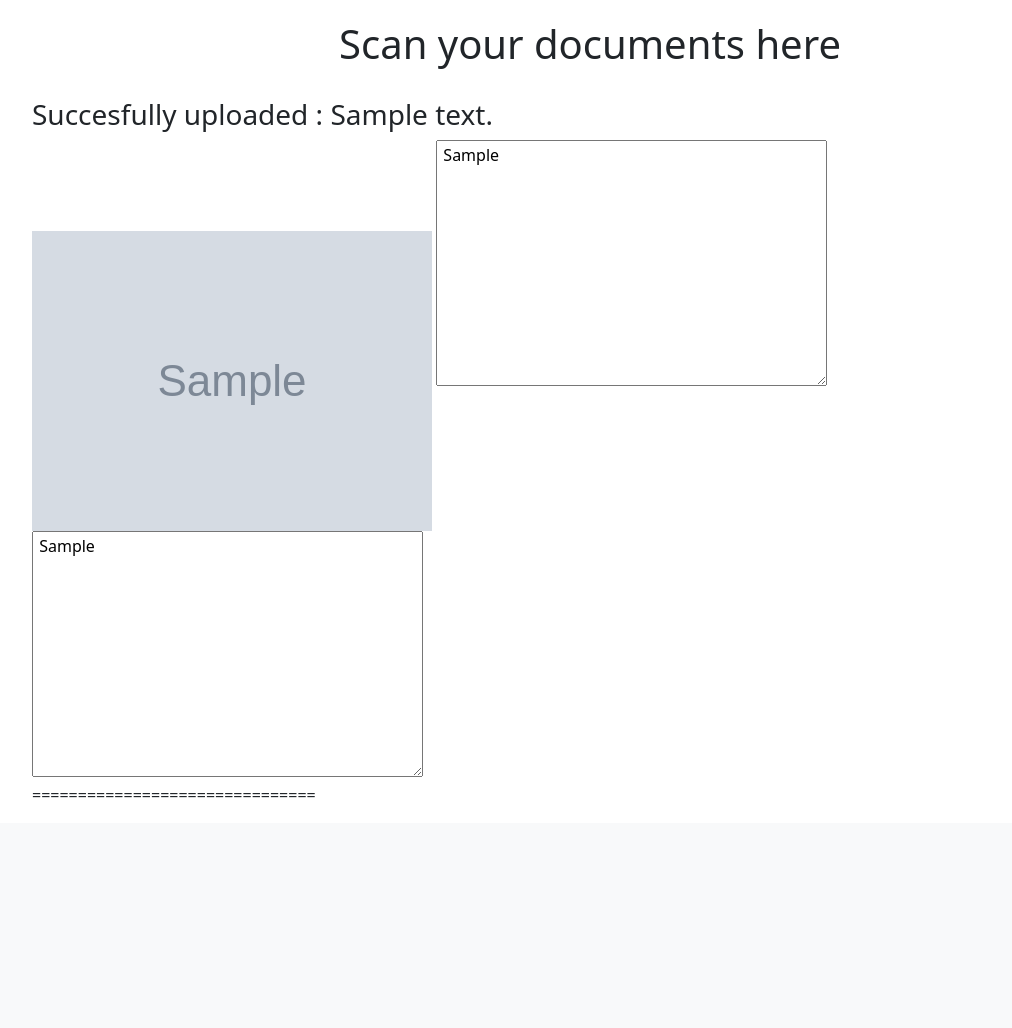
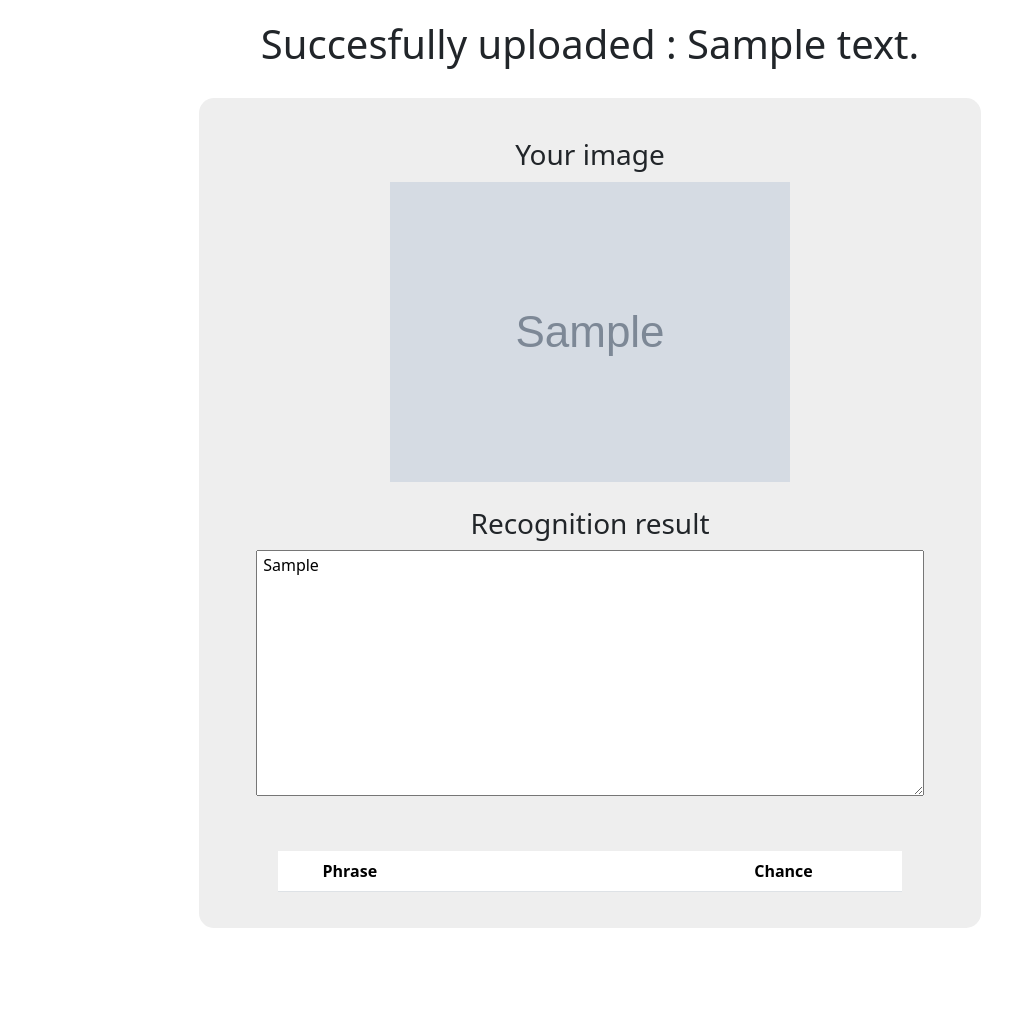
Before and after one commit to zTMXz/OCR_Scanner, a Django app: page /en/scan/1/ in a window 1280 px wide. Shown: the part 56-1084 px from the top of the page, without its empty margins (50-1062 px from the left). Before the commit the page ends 854 px from the top, so only its background shows below. Run offline with Django 4.2, Linux system fonts and the light colour scheme; a user stored in the database is signed in; tables that the repository leaves empty hold one stand-in row (values such as "Sample post"); grey boxes marked "Sample" are stand-in pictures; lists and menus that the app fills with data are empty; some libraries are stand-ins or nearby versions.

Commit message:
updated design

```diff
--- /dev/null
+++ b/scanner/static/scanner/css/scan_succcess_css.css
@@ -0,0 +1,31 @@
+.scan-border {
+    margin: 0 auto 100px auto;
+    padding: 40px 0 20px 0;
+
+    width: 70%;
+    background-color: #eeeeee;
+    border-radius: 15px;
+}
+
+.scan-img {
+    display: flex;
+    justify-content: center;
+    margin: 10px auto 25px auto;
+    max-height:300px
+}
+
+.text-area {
+    display: flex;
+    justify-content: center;
+    margin: 10px auto 25px auto;
+    max-height:300px;
+}
+
+.ph-ch-table {
+    margin: 55px auto;
+    width: 80% !important;
+    padding: 15px;
+
+    background-color: #fff;
+    border-radius: 15px;
+}
--- a/scanner/templates/scanner/scan_success.html
+++ b/scanner/templates/scanner/scan_success.html
@@ -4,6 +4,7 @@
 {% block title %} {% trans 'Home' %} {% endblock %}
 
 {% block style_css %}
+    <link rel="stylesheet" href="{% static 'scanner/css/scan_succcess_css.css' %}">
     <link href="https://cdn.jsdelivr.net/npm/bootstrap@5.3.0-alpha3/dist/css/bootstrap.min.css" rel="stylesheet"
           integrity="sha384-KK94CHFLLe+nY2dmCWGMq91rCGa5gtU4mk92HdvYe+M/SXH301p5ILy+dN9+nJOZ" crossorigin="anonymous">
 {% endblock %}
@@ -12,15 +13,34 @@
 
     <div class="container">
 
-        <h1 class="promo" style="text-align: center; margin-bottom: 30px">{% trans 'Scan your documents here' %}</h1>
+        <h1 class="promo" style="text-align: center; margin-bottom: 30px">Succesfully uploaded
+            : {{ scanner.description }}</h1>
 
-        <h3>Succesfully uploaded : {{ scanner.description }}</h3>
-        <img src="{{ scanner.image.url }}" alt="connect" style="max-height:300px">
-        <textarea name="result" cols="40" rows="10" id="id_result"> {{ scanner.recognition }}</textarea>
-        <textarea name="result" cols="40" rows="10" id="id_result" readonly> {{ scanner.recognition_extended }}</textarea>
+        <div class="scan-border">
+            <h3 style="text-align: center"> Your image </h3>
+            <img class="scan-img" src="{{ scanner.image.url }}" alt="connect">
 
-        <p> =============================== </p>
-        <p>{{ img }}</p>
+            <h3 style="text-align: center"> Recognition result </h3>
+            <textarea class="text-area" cols="70" rows="10" spellcheck="false"> {{ scanner.recognition }}</textarea>
+
+            <table class="table ph-ch-table">
+                <thead>
+                <tr>
+                    <th class="col-md-6" style="padding-left: 45px">Phrase</th>
+                    <th class="col-md-2">Chance</th>
+                </tr>
+                </thead>
+                <tbody>
+                {% for p, c in phrase_chance %}
+                    <tr>
+                        <td class="col-md-6" style="padding-left: 45px">{{ p }}</td>
+                        <td class="col-md-2">{{ c }}</td>
+                    </tr>
+                {% endfor %}
+
+                </tbody>
+            </table>
+        </div>
 
     </div>
 {% endblock %}
```
